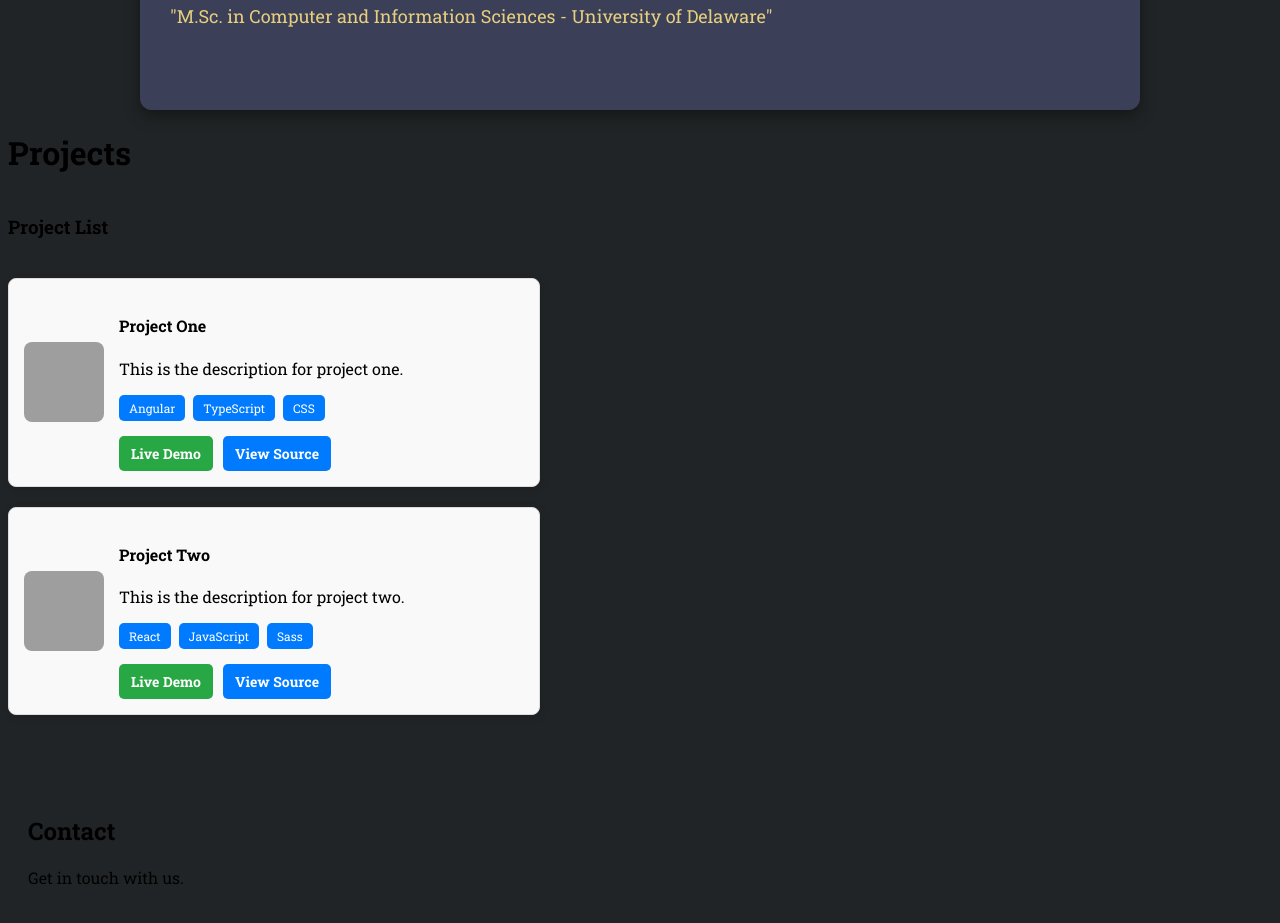
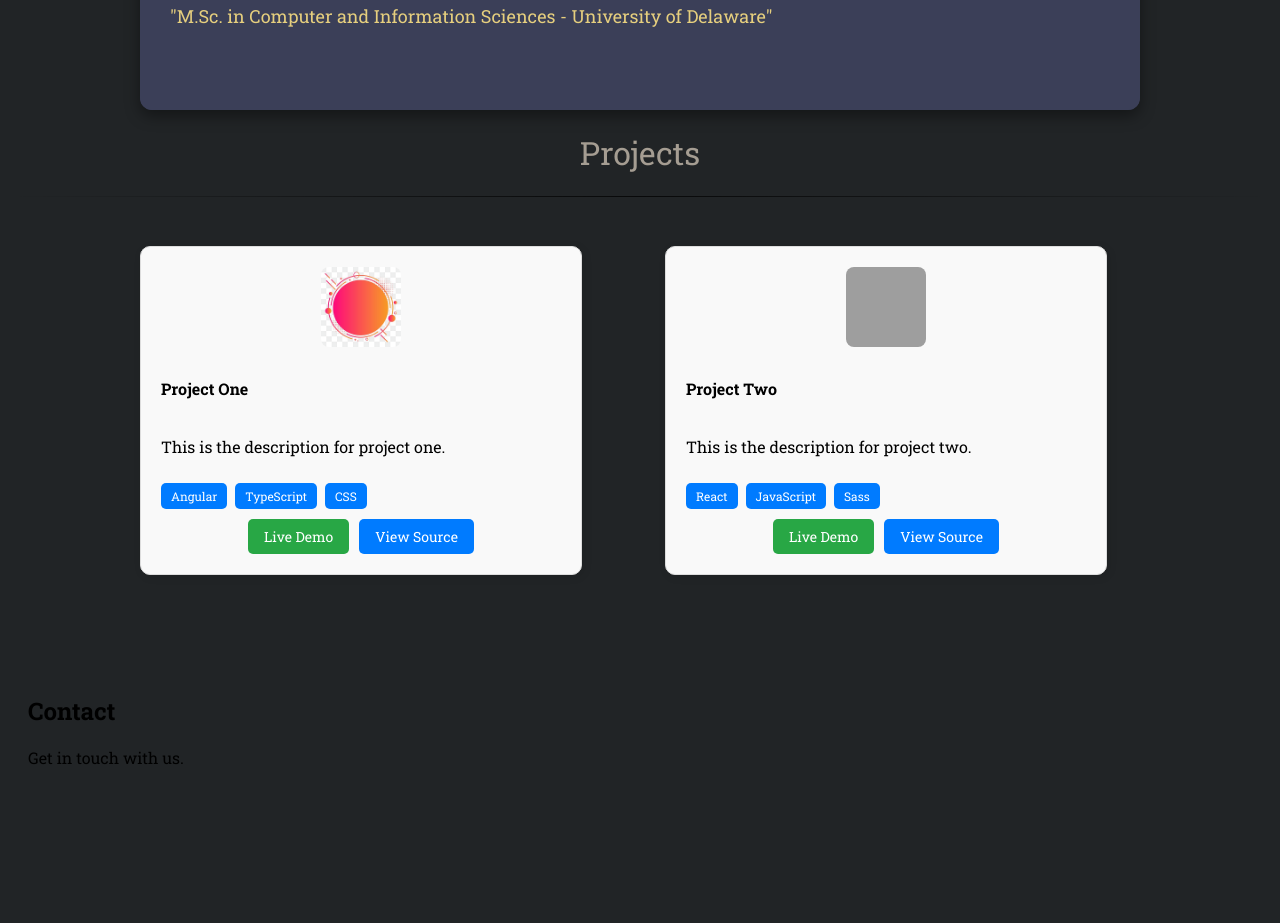
Before and after one commit to DK2K00/portfolio, an Angular app: page / in a window 1280 px wide. Shown: the part 825-1748 px from the top of the page. Built offline with nearby package versions, Linux system fonts and the light colour scheme; grey boxes are pictures that could not be loaded.

Commit message:
Added styling to the project cards

```diff
--- a/src/app/app.component.css
+++ b/src/app/app.component.css
@@ -2,7 +2,6 @@
 html {
   scroll-behavior: smooth;
 }
-
 
 .section {
   height: 100vh;
@@ -17,12 +16,18 @@ html {
 }
 
 @keyframes blink {
-    0% { opacity: 1; }
-    50% { opacity: 0; }
-    100% { opacity: 1; }
+  0% {
+    opacity: 1;
+  }
+  50% {
+    opacity: 0;
+  }
+  100% {
+    opacity: 1;
+  }
 }
 
-  #myname{
+#myname {
   font-size: 3rem;
   font-weight: bold;
   color: rgba(255, 255, 255, 0.87);
@@ -30,7 +35,7 @@ html {
   padding-top: 5%;
 }
 
-  .namepointer{
+.namepointer {
   font-size: 3.5rem;
   color: rgba(255, 255, 255, 0.87);
   padding-left: 10%;
@@ -43,3 +48,15 @@ html {
   margin-top: 10px;
   padding-left: 20%;
 }
+
+#projectsheader {
+  text-align: center;
+  color: #a59d92;
+  font-weight: 400;
+}
+
+hr {
+  border: 0;
+  height: 1px;
+  background-image: linear-gradient(to right, rgba(0, 0, 0, 0), rgba(0, 0, 0, 0.75), rgba(0, 0, 0, 0));
+}
--- a/src/app/app.component.html
+++ b/src/app/app.component.html
@@ -1,26 +1,31 @@
 <app-navbar></app-navbar>
 
 <!--Prints out my name and description-->
-<h1 id="myname"><span class="namepointer">> </span>{{ displayedName }}<span *ngIf="showNameCursor" class="cursor">|</span></h1>
-<p id="mydesc">{{ displayedDescription }}<span *ngIf="showDescCursor" class="cursor">|</span></p>
+<h1 id="myname">
+  <span class="namepointer">> </span>{{ displayedName
+  }}<span *ngIf="showNameCursor" class="cursor">|</span>
+</h1>
+<p id="mydesc">
+  {{ displayedDescription }}<span *ngIf="showDescCursor" class="cursor">|</span>
+</p>
 
-<br>
-<br>
+<br />
+<br />
 
 <!--About component-->
 <app-about></app-about>
 
-<h1>Projects</h1>
+<h1 id="projectsheader">Projects</h1>
+
+<hr />
+<br>
 
 <!--Projects component-->
 <app-projects></app-projects>
-
-
 
 <section id="contact" class="section">
   <h2>Contact</h2>
   <p>Get in touch with us.</p>
 </section>
 
-
 <router-outlet />
--- a/src/app/components/project/project.component.css
+++ b/src/app/components/project/project.component.css
@@ -1,25 +1,49 @@
 .project-card {
   display: flex;
+  flex-direction: column;
+  justify-content: space-between;
   align-items: center;
-  gap: 15px;
-  padding: 15px;
+  gap: 10px;
+  padding: 20px;
   border: 1px solid #ddd;
-  border-radius: 8px;
+  border-radius: 10px;
   background-color: #f9f9f9;
-  max-width: 500px;
-  box-shadow: 2px 2px 10px rgba(0, 0, 0, 0.1);
+  width: 100%;
+  max-width: 400px; /* Ensures uniform card width */
+  min-height: 280px; /* Keeps card height consistent */
+  box-shadow: 2px 2px 8px rgba(0, 0, 0, 0.1);
 }
 
+
+/* Ensures all content inside the card is evenly spaced */
+.project-details {
+  flex-grow: 1;
+  display: flex;
+  flex-direction: column;
+  justify-content: space-between;
+  width: 100%;
+}
+
+
+/* Ensure images fit well */
 .project-image {
-  width: 80px;
+  width: 80px; /* Adjust image size */
   height: 80px;
   object-fit: cover;
-  border-radius: 8px;
+  border-radius: 8px; /* Optional: rounded edges */
 }
 
-.project-details {
-  flex-grow: 1;
+
+/* Responsive Fix */
+@media (max-width: 768px) {
+  .project-list {
+    grid-template-columns: 1fr;
+  }
+  .project-card {
+    height: auto; /* Allow cards to resize naturally on small screens */
+  }
 }
+
 
 .technology-list {
   margin-top: 10px;
@@ -38,21 +62,27 @@
 }
 
 .buttons {
-  margin-top: 15px;
   display: flex;
-  gap: 10px;
+  justify-content: center; /* Centers buttons horizontally */
+  gap: 10px; /* Adds space between buttons */
+  margin-top: 10px; /* Space from the content above */
+  width: 100%; /* Ensures full width alignment */
 }
 
 .btn {
+  padding: 8px 16px;
+  background-color: #007bff;
+  color: white;
   text-decoration: none;
-  padding: 8px 12px;
   border-radius: 5px;
   font-size: 14px;
-  font-weight: bold;
-  display: inline-block;
-  text-align: center;
-  transition: background-color 0.2s;
+  transition: background-color 0.3s ease;
 }
+
+.btn:hover {
+  background-color: #0056b3;
+}
+
 
 .live-demo {
   background-color: #28a745;
--- a/src/app/components/projects/projects.component.css
+++ b/src/app/components/projects/projects.component.css
@@ -1,5 +1,19 @@
 .project-list {
-    display: flex;
-    flex-direction: column;
-    gap: 20px;
+  display: grid;
+  grid-template-columns: repeat(2, 1fr); /* Exactly 2 cards per row */
+  gap: 50px; /* Increase space between cards */
+  justify-content: center; /* Centers the grid */
+  align-items: center; /* Aligns items vertically */
+  padding: 20px;
+  width: 100%;
+  max-width: 1000px; /* Prevents grid from stretching too much */
+  margin: 0 auto; /* Centers the grid */
+}
+
+
+@media (max-width: 768px) {
+  .project-list {
+    grid-template-columns: 1fr; /* Switch to 1 card per row */
+    gap: 30px; /* Reduce gap for smaller screens */
   }
+}
--- a/src/app/components/projects/projects.component.html
+++ b/src/app/components/projects/projects.component.html
@@ -1,5 +1,4 @@
 <div class="project-list">
-    <h3>Project List</h3>
     <div *ngFor="let project of projects">
       <app-project
         [title]="project.title"
```
Also changed, not shown: src/assets/images/project1.png (added). Lines whose indentation alone changed are shown as unchanged.
